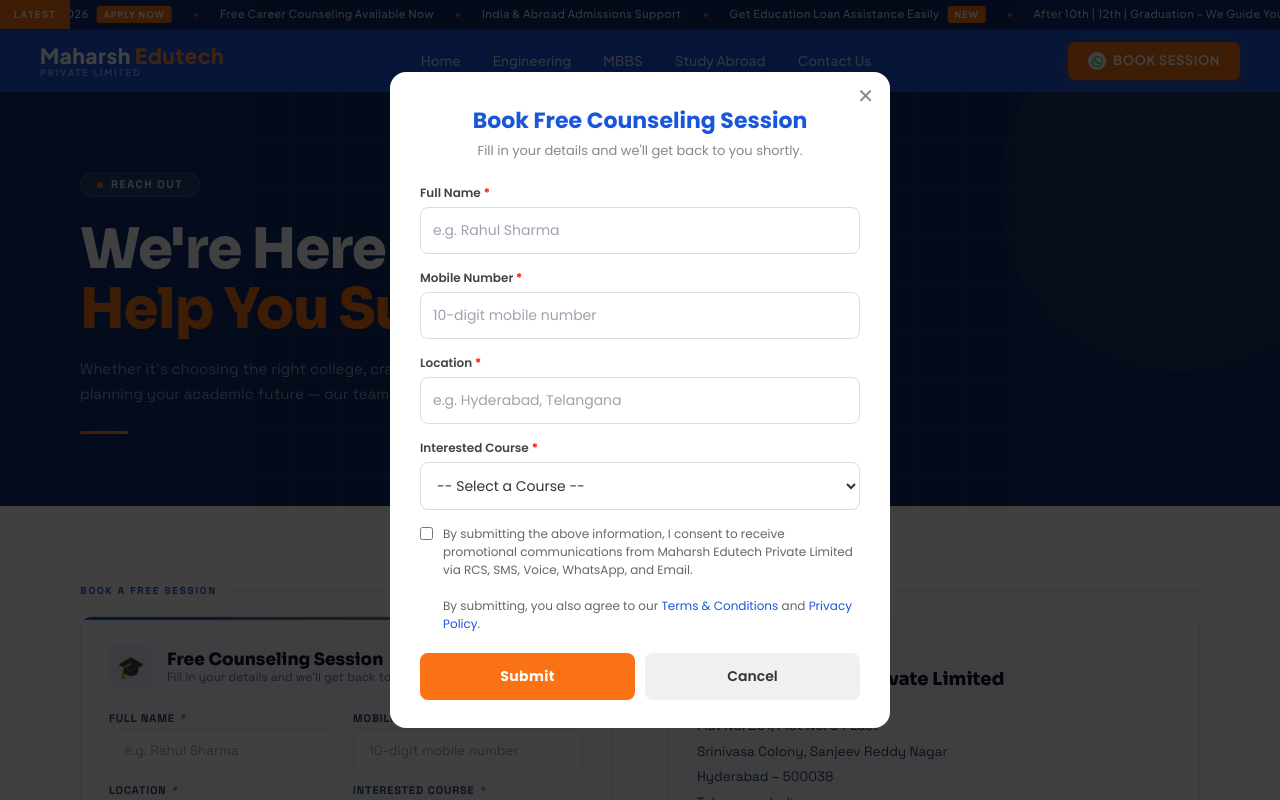
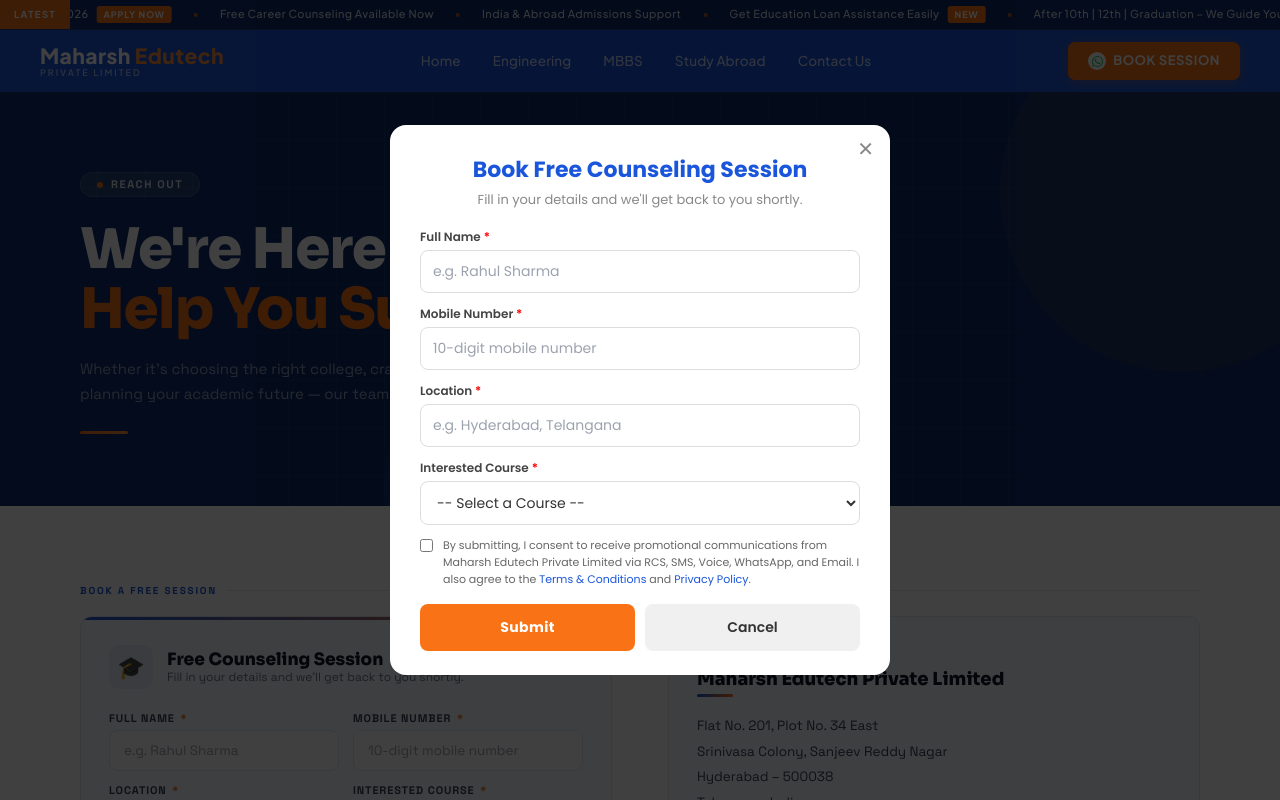
Before and after one commit to maharshedutech/maharshedutechpvt, a React (Vite) app: page /contact in a window 1280 px wide. Both pictures are taken after a click on the button "BOOK SESSION". Shown: the top 800 px of the page. Built offline with nearby package versions, Linux system fonts and the light colour scheme.

Commit message:
Updated Contact us

```diff
--- a/src/components/BookSessionModal.jsx
+++ b/src/components/BookSessionModal.jsx
@@ -56,10 +56,60 @@ export default function BookSessionModal({ isOpen, onClose }) {
     setLoading(false);
   };
 
+  // ── Input restriction handlers ──────────────────────────────────────────────
+
+  // Name: allow only letters and spaces
+  const handleNameChange = (e) => {
+    const value = e.target.value.replace(/[^a-zA-Z\s]/g, "");
+    setFormData({ ...formData, name: value });
+  };
+
+  // Mobile: allow only digits, max 10
+  const handleMobileChange = (e) => {
+    const value = e.target.value.replace(/[^0-9]/g, "").slice(0, 10);
+    setFormData({ ...formData, mobile: value });
+  };
+
+  // Keydown guard for name field — block non-letter / non-space keys early
+  const handleNameKeyDown = (e) => {
+    const allowedKeys = [
+      "Backspace", "Delete", "ArrowLeft", "ArrowRight",
+      "ArrowUp", "ArrowDown", "Tab", "Home", "End",
+    ];
+    if (allowedKeys.includes(e.key)) return;
+    if (!/^[a-zA-Z\s]$/.test(e.key)) e.preventDefault();
+  };
+
+  // Keydown guard for mobile field — block non-digit keys early
+  const handleMobileKeyDown = (e) => {
+    const allowedKeys = [
+      "Backspace", "Delete", "ArrowLeft", "ArrowRight",
+      "ArrowUp", "ArrowDown", "Tab", "Home", "End",
+    ];
+    if (allowedKeys.includes(e.key)) return;
+    if (!/^[0-9]$/.test(e.key)) e.preventDefault();
+  };
+
+  // ── Paste guards ────────────────────────────────────────────────────────────
+
+  const handleNamePaste = (e) => {
+    e.preventDefault();
+    const pasted = e.clipboardData.getData("text").replace(/[^a-zA-Z\s]/g, "");
+    setFormData({ ...formData, name: formData.name + pasted });
+  };
+
+  const handleMobilePaste = (e) => {
+    e.preventDefault();
+    const pasted = e.clipboardData.getData("text").replace(/[^0-9]/g, "").slice(0, 10);
+    setFormData({ ...formData, mobile: pasted });
+  };
+
+  // ───────────────────────────────────────────────────────────────────────────
+
   const inputStyle = {
     width: "100%",
-    padding: "12px",
-    marginBottom: "15px",
+    padding: "10px 12px",
+    marginBottom: "12px",
     border: "1px solid #ddd",
     borderRadius: "8px",
     fontSize: "14px",
@@ -67,6 +117,14 @@ export default function BookSessionModal({ isOpen, onClose }) {
     boxSizing: "border-box",
     fontFamily: "inherit",
     color: "#333",
+  };
+
+  const labelStyle = {
+    display: "block",
+    fontSize: "12px",
+    fontWeight: "600",
+    color: "#444",
+    marginBottom: "4px",
   };
 
   const courses = [
@@ -100,10 +158,9 @@ export default function BookSessionModal({ isOpen, onClose }) {
           borderRadius: "16px",
           width: "100%",
           maxWidth: "500px",
-          padding: "32px 30px 28px",
+          padding: "28px 30px 24px",
           position: "relative",
-          maxHeight: "90vh",
-          overflowY: "auto",
+          /* No overflowY / maxHeight — form fits without scroll */
         }}
       >
         {/* Close Button */}
@@ -125,7 +182,7 @@ export default function BookSessionModal({ isOpen, onClose }) {
         </button>
 
         {/* Header */}
-        <div style={{ textAlign: "center", marginBottom: "24px" }}>
+        <div style={{ textAlign: "center", marginBottom: "18px" }}>
           <h2
             style={{
               fontSize: "22px",
@@ -144,7 +201,7 @@ export default function BookSessionModal({ isOpen, onClose }) {
         <form onSubmit={handleSubmit}>
 
           {/* Name */}
-          <label style={{ display: "block", fontSize: "12px", fontWeight: "600", color: "#444", marginBottom: "5px" }}>
+          <label style={labelStyle}>
             Full Name <span style={{ color: "red" }}>*</span>
           </label>
           <input
@@ -152,12 +209,15 @@ export default function BookSessionModal({ isOpen, onClose }) {
             placeholder="e.g. Rahul Sharma"
             required
             value={formData.name}
-            onChange={(e) => setFormData({ ...formData, name: e.target.value })}
+            onChange={handleNameChange}
+            onKeyDown={handleNameKeyDown}
+            onPaste={handleNamePaste}
+            inputMode="text"
             style={inputStyle}
           />
 
           {/* Mobile */}
-          <label style={{ display: "block", fontSize: "12px", fontWeight: "600", color: "#444", marginBottom: "5px" }}>
+          <label style={labelStyle}>
             Mobile Number <span style={{ color: "red" }}>*</span>
           </label>
           <input
@@ -165,13 +225,17 @@ export default function BookSessionModal({ isOpen, onClose }) {
             placeholder="10-digit mobile number"
             required
             pattern="[0-9]{10}"
+            maxLength={10}
             value={formData.mobile}
-            onChange={(e) => setFormData({ ...formData, mobile: e.target.value })}
+            onChange={handleMobileChange}
+            onKeyDown={handleMobileKeyDown}
+            onPaste={handleMobilePaste}
+            inputMode="numeric"
             style={inputStyle}
           />
 
           {/* Location */}
-          <label style={{ display: "block", fontSize: "12px", fontWeight: "600", color: "#444", marginBottom: "5px" }}>
+          <label style={labelStyle}>
             Location <span style={{ color: "red" }}>*</span>
           </label>
           <input
@@ -184,7 +248,7 @@ export default function BookSessionModal({ isOpen, onClose }) {
           />
 
           {/* Interested Course */}
-          <label style={{ display: "block", fontSize: "12px", fontWeight: "600", color: "#444", marginBottom: "5px" }}>
+          <label style={labelStyle}>
             Interested Course <span style={{ color: "red" }}>*</span>
           </label>
           <select
@@ -209,9 +273,9 @@ export default function BookSessionModal({ isOpen, onClose }) {
             style={{
               display: "flex",
               gap: "10px",
-              fontSize: "12px",
-              lineHeight: "18px",
-              marginBottom: "20px",
+              fontSize: "11px",
+              lineHeight: "17px",
+              marginBottom: "16px",
               alignItems: "flex-start",
               cursor: "pointer",
             }}
@@ -225,12 +289,9 @@ export default function BookSessionModal({ isOpen, onClose }) {
               style={{ marginTop: "2px", flexShrink: 0, accentColor: "#1a56db" }}
             />
             <span style={{ color: "#666" }}>
-              By submitting the above information, I consent to receive
-              promotional communications from Maharsh Edutech Private Limited
-              via RCS, SMS, Voice, WhatsApp, and Email.
-              <br />
-              <br />
-              By submitting, you also agree to our{" "}
+              By submitting, I consent to receive promotional communications from
+              Maharsh Edutech Private Limited via RCS, SMS, Voice, WhatsApp, and
+              Email. I also agree to the{" "}
               <a href="/terms" target="_blank" style={{ color: "#1a56db" }}>
                 Terms &amp; Conditions
               </a>{" "}
--- a/src/pages/Contact.jsx
+++ b/src/pages/Contact.jsx
@@ -136,6 +136,56 @@ function InlineBookingForm() {
     setLoading(false);
   };
 
+  // ── Input restriction handlers ──────────────────────────────────────────────
+
+  // Name: allow only letters and spaces
+  const handleNameChange = (e) => {
+    const value = e.target.value.replace(/[^a-zA-Z\s]/g, "");
+    setFormData({ ...formData, name: value });
+  };
+
+  // Mobile: allow only digits, max 10
+  const handleMobileChange = (e) => {
+    const value = e.target.value.replace(/[^0-9]/g, "").slice(0, 10);
+    setFormData({ ...formData, mobile: value });
+  };
+
+  // Keydown guard for name field
+  const handleNameKeyDown = (e) => {
+    const allowedKeys = [
+      "Backspace", "Delete", "ArrowLeft", "ArrowRight",
+      "ArrowUp", "ArrowDown", "Tab", "Home", "End",
+    ];
+    if (allowedKeys.includes(e.key)) return;
+    if (!/^[a-zA-Z\s]$/.test(e.key)) e.preventDefault();
+  };
+
+  // Keydown guard for mobile field
+  const handleMobileKeyDown = (e) => {
+    const allowedKeys = [
+      "Backspace", "Delete", "ArrowLeft", "ArrowRight",
+      "ArrowUp", "ArrowDown", "Tab", "Home", "End",
+    ];
+    if (allowedKeys.includes(e.key)) return;
+    if (!/^[0-9]$/.test(e.key)) e.preventDefault();
+  };
+
+  // ── Paste guards ────────────────────────────────────────────────────────────
+
+  const handleNamePaste = (e) => {
+    e.preventDefault();
+    const pasted = e.clipboardData.getData("text").replace(/[^a-zA-Z\s]/g, "");
+    setFormData({ ...formData, name: formData.name + pasted });
+  };
+
+  const handleMobilePaste = (e) => {
+    e.preventDefault();
+    const pasted = e.clipboardData.getData("text").replace(/[^0-9]/g, "").slice(0, 10);
+    setFormData({ ...formData, mobile: pasted });
+  };
+
+  // ───────────────────────────────────────────────────────────────────────────
+
   return (
     <Reveal>
       <div className="ct-section-label">
@@ -161,7 +211,10 @@ function InlineBookingForm() {
                 placeholder="e.g. Rahul Sharma"
                 required
                 value={formData.name}
-                onChange={(e) => setFormData({ ...formData, name: e.target.value })}
+                onChange={handleNameChange}
+                onKeyDown={handleNameKeyDown}
+                onPaste={handleNamePaste}
+                inputMode="text"
               />
             </div>
 
@@ -174,8 +227,12 @@ function InlineBookingForm() {
                 placeholder="10-digit mobile number"
                 required
                 pattern="[0-9]{10}"
+                maxLength={10}
                 value={formData.mobile}
-                onChange={(e) => setFormData({ ...formData, mobile: e.target.value })}
+                onChange={handleMobileChange}
+                onKeyDown={handleMobileKeyDown}
+                onPaste={handleMobilePaste}
+                inputMode="numeric"
               />
             </div>
 
@@ -630,7 +687,7 @@ export default function Contact() {
 
           {/* LEFT — Booking Form + Contact Details + Hours + Tags */}
           <div>
-            {/* ── INLINE BOOKING FORM (new) ── */}
+            {/* ── INLINE BOOKING FORM ── */}
             <InlineBookingForm />
 
             <Reveal>
```
